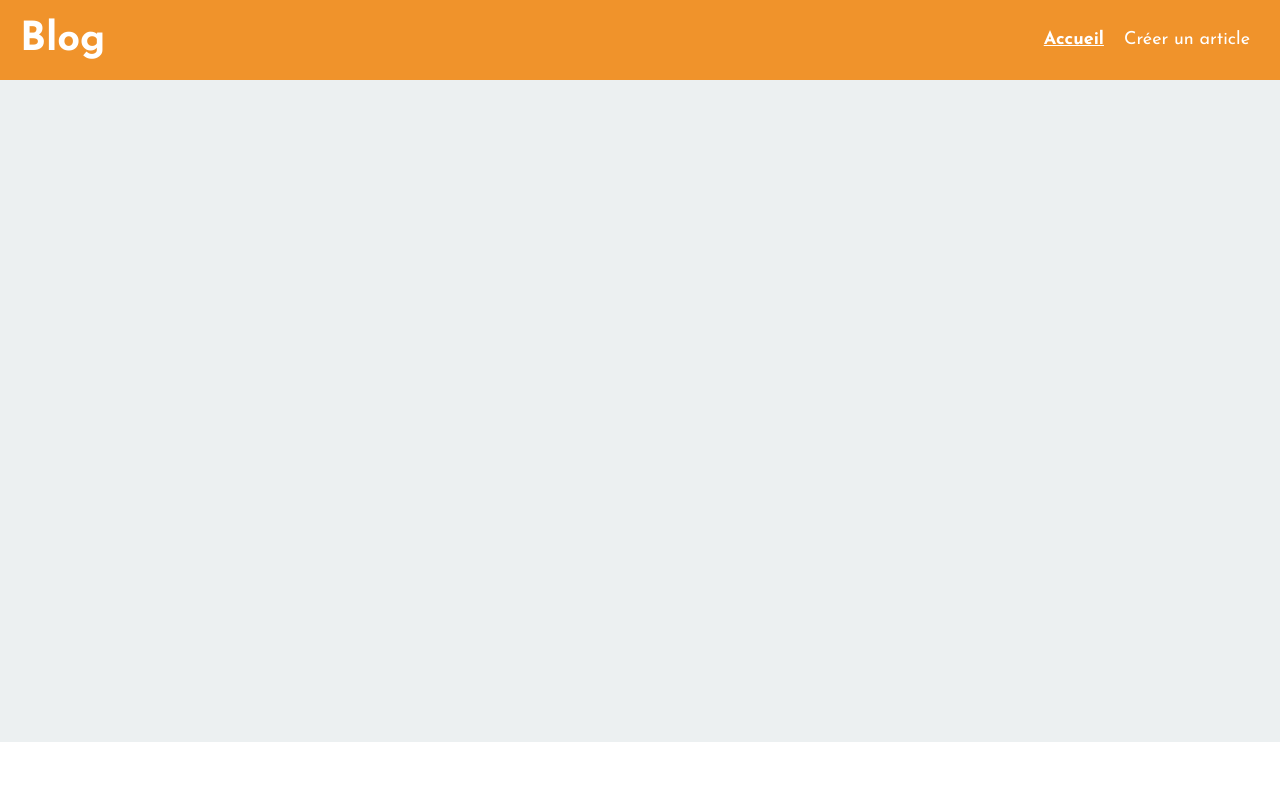
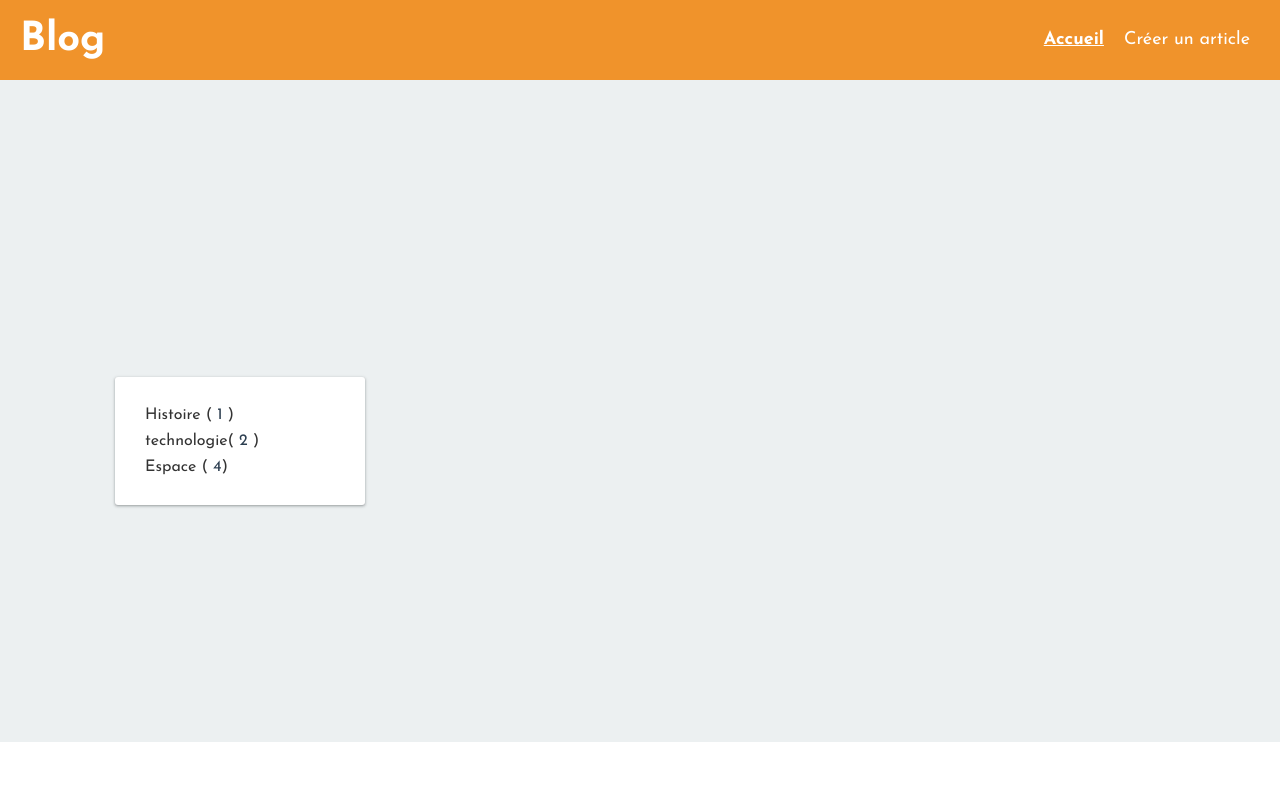
Before and after one commit to SebastienWenzel/Projet_js-30042022, a website built with webpack: page src/index.html in a window 1280 px wide. Built offline with nearby package versions, Linux system fonts and the light colour scheme; no server answers.

Commit message:
menu catégorie only sass

```diff
--- a/src/assets/sass/base/_base.scss
+++ b/src/assets/sass/base/_base.scss
@@ -33,3 +33,7 @@ a{
     color: var(--text);
     text-decoration:none;
 }
+
+strong{
+    color: var(--accent);
+}
--- a/src/assets/sass/index.scss
+++ b/src/assets/sass/index.scss
@@ -4,9 +4,32 @@
   background: var(--divider);
   display: flex;
   justify-content: center;
-  align-items: center;
+  align-items: flex-start;
+  padding-top: 5rem;
+  .sidebar{
+    flex: 0 0 25rem;
+    padding: 0 2rem 2rem 2rem;
+    margin-top:5rem;
+    .categories{
+      padding: 2rem;
+      background: white;
+      border-radius: 0.3rem;
+      box-shadow: var(--box-shadow);
+      li{
+        margin: 1rem;
+        transition: color 0.2s;
+        cursor: pointer;
+        &:hover{
+          color: var(--primary);
+          strong{
+            color: var(--primary);
+          }
+        }
+      }
+    }
+  }
   .articles-container {
-    max-width: 800px;
+    max-width: 80rem;
     width: 100%;
     margin: 5rem 0 10rem 0;
     .article {
--- a/src/index.html
+++ b/src/index.html
@@ -26,6 +26,13 @@
             </div>
         </header>
         <main class="content">
+            <div class="sidebar">
+                <ul class="categories">
+                    <li>Histoire ( <strong>1</strong> )</li>
+                    <li>technologie( <strong>2</strong> )</li>
+                    <li>Espace ( <strong>4</strong>)</li>
+                </ul>
+            </div>
             <div class="articles-container"></div>
         </main>
         <footer>© blog senik</footer>
```
Also changed, not shown: dist/form.bundle.js, dist/index.html, dist/main.bundle.js, 2 other files.
